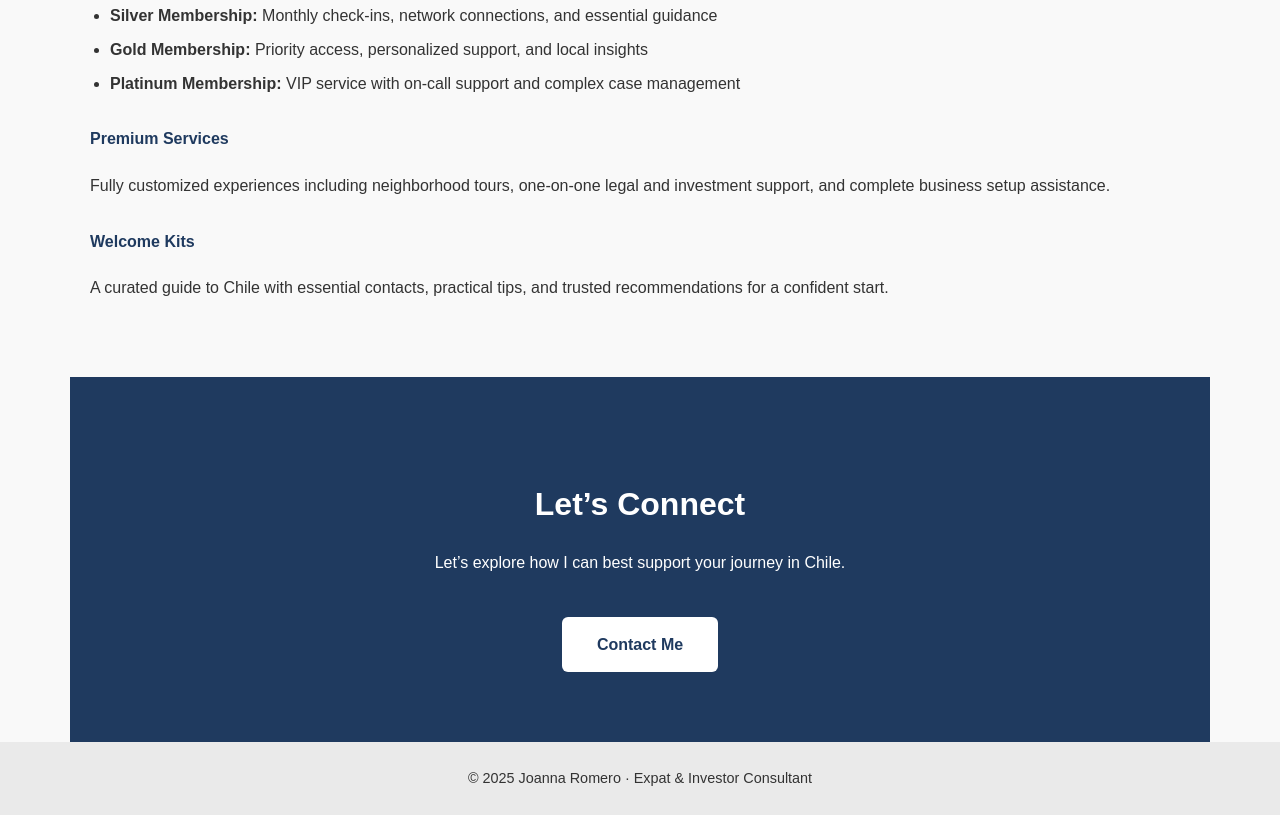
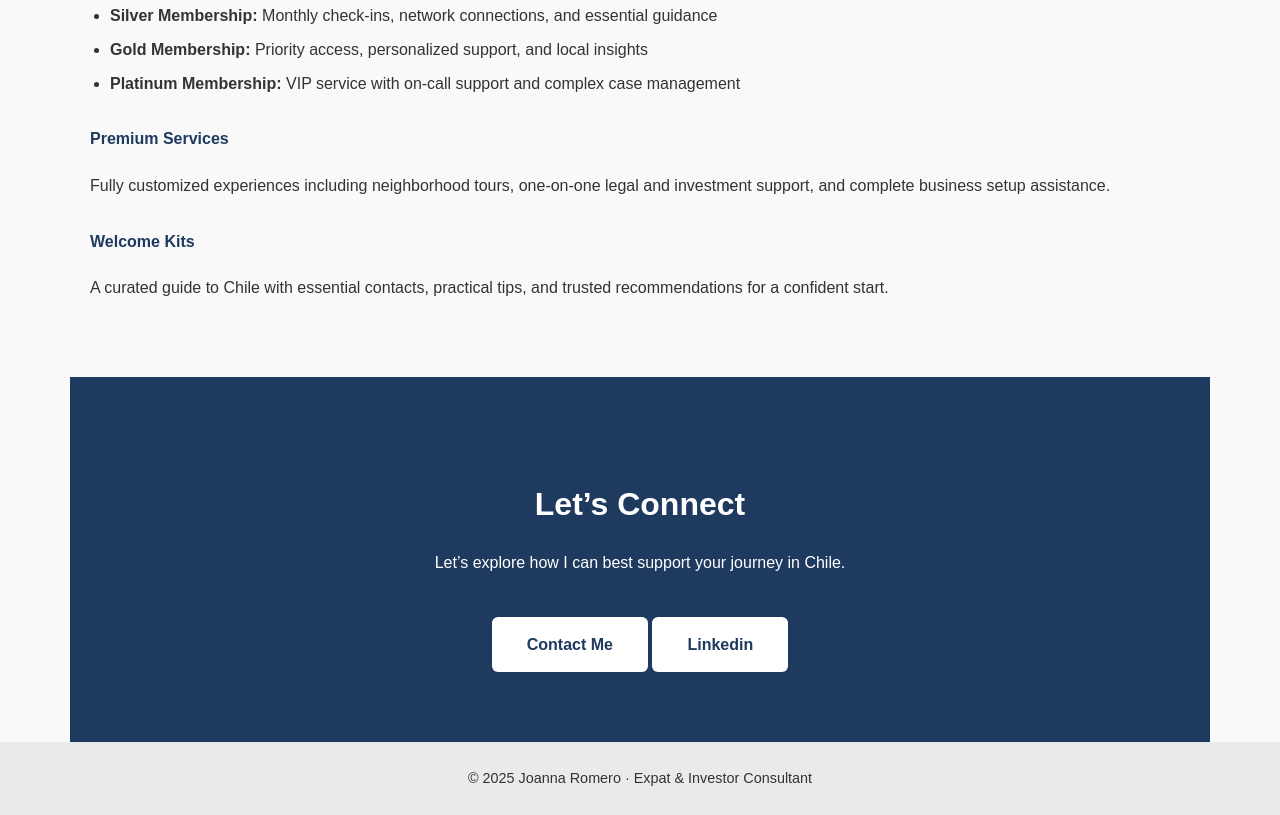
Before and after one commit to chillimiau/index.html, a plain HTML site: page index.html in a window 1280 px wide. Shown: the part 3414-4229 px from the top of the page. Drawn offline with Linux system fonts and the light colour scheme.

Commit message:
Update index.html

```diff
--- a/index.html
+++ b/index.html
@@ -197,6 +197,8 @@
     <p>Let’s explore how I can best support your journey in Chile.</p>
     <a href="mailto:romeroedu2025@outlook.com
 ">Contact Me</a>
+    <a href="https://www.linkedin.com/in/joannavromero/
+">Linkedin</a>
 </section>
 
 <footer>
```
